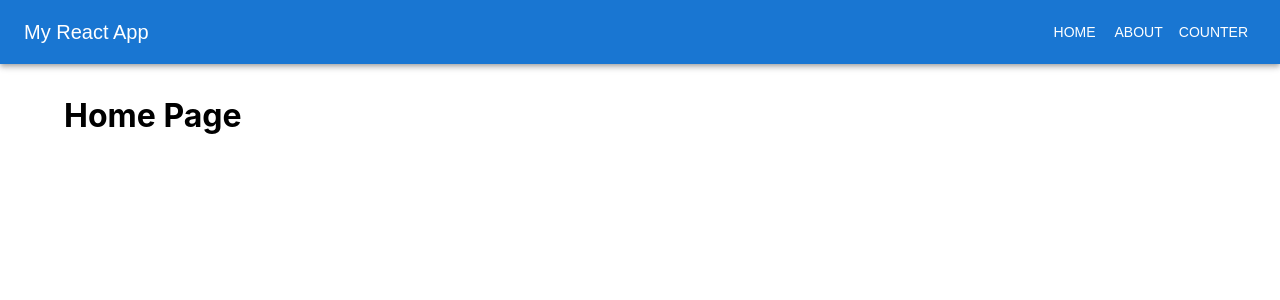
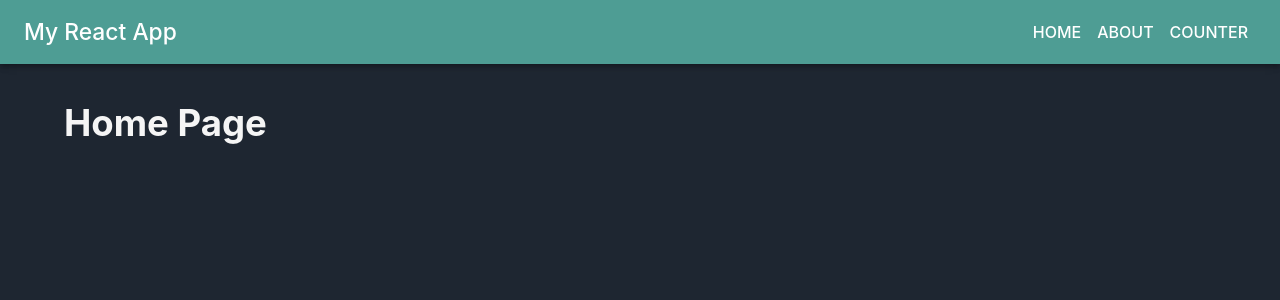
Before and after one commit to CS3213-Team-8/bug_analysis_FE, a React (Create React App) app: page / in a window 1280 px wide. Shown: the top 300 px of the page. Built offline with nearby package versions, Linux system fonts and the light colour scheme.

Commit message:
Add search bar with the modified theme

```diff
--- a/src/App.js
+++ b/src/App.js
@@ -1,14 +1,17 @@
 import React from 'react';
 import { BrowserRouter as Router, Routes, Route, Link } from 'react-router-dom';
-import { Container } from '@mui/material';
+import { CssBaseline, Container, ThemeProvider } from '@mui/material';
 import Home from './pages/Home';
 import About from './pages/About';
 import Counter from './pages/Counter';
 import NavBar from './components/NavBar';
+import theme from './theme';
 
 function App() {
   return (
     <Router>
+       <ThemeProvider theme={theme}>
+       <CssBaseline />
         <NavBar />
 
         <Container sx={{ mt: 4 }}>
@@ -18,7 +21,9 @@ function App() {
             <Route path="/counter" element={<Counter />} />
           </Routes>
         </Container>
+      </ThemeProvider>
     </Router>
+
   );
 }
 
--- a/src/theme.js
+++ b/src/theme.js
@@ -3,14 +3,52 @@ import { createTheme } from '@mui/material/styles';
 const theme = createTheme({
   palette: {
     primary: {
-      main: '#1976d2', // Blue
+      main: '#4E9D94', // Mint Green
+      light: '#98D0C9',
+      dark: "#2f5e59",
+      contrastText: '#FFFF'
     },
     secondary: {
-      main: '#d32f2f', // Red
+      main: '#4F378A', // Purple
     },
+    text: {
+      primary: '#F5F5F5',
+      secondary: '#BDC9DD',
+      disabled: '#546379'
+    },
+    background: {
+      default: "#1E2631",
+      light: "#242c37"
+    }
   },
   typography: {
-    fontFamily: 'Arial, sans-serif',
+    fontFamily: ["Inter", "sans-serif"].join(","),
+    fontSize: 16,
+    h1: {
+      fontFamily: ["Inter", "Montserrat", "sans-serif"].join(","),
+      fontSize: 24,
+    },
+    h2: { // for website title i.e. BUGSNAPPER
+      fontFamily: ["Monserrat", "Inter", "sans-serif"].join(","),
+      fontSize: 18,
+      fontWeight: 700
+    },
+    h3: {
+      fontFamily: ["Inter", "sans-serif", "Montserrat"].join(","),
+      fontSize: 18,
+      fontWeight: 700
+    },
+    h4: {
+      fontFamily: ["Inter", "sans-serif"].join(","),
+      fontSize: 16,
+      fontWeight: 500,
+    },
+    subtitle1: {
+      fontFamily: ["Inter", "sans-serif"].join(","),
+      fontSize: 14,
+      color: "#BDC9DD"
+    },
+
   },
 });
 
```
Also changed, not shown: src/components/SearchBar.js (added, +89 -0 lines). Lines whose indentation alone changed are shown as unchanged.
